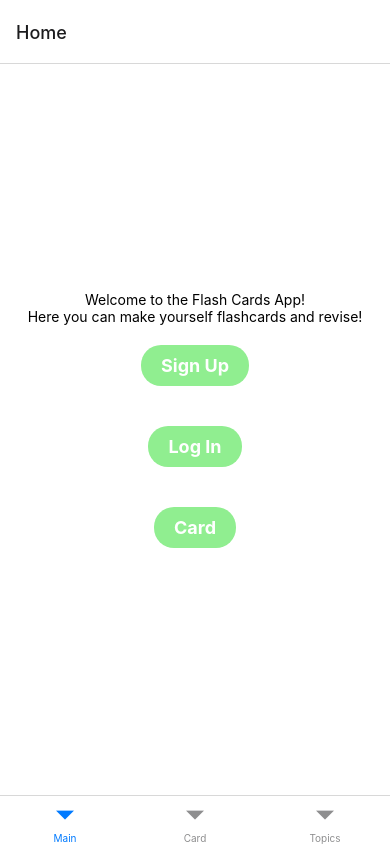
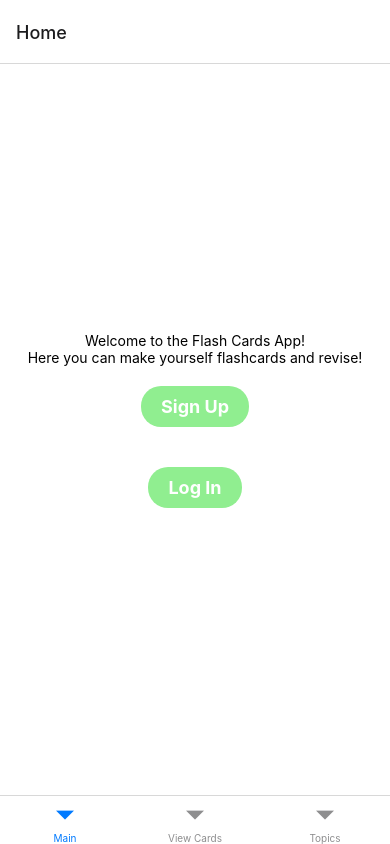
Before and after one commit to Jessel1994/flash-cards-fe, a React Native app in the folder FlashCardsApp/: screen / in a window 390 px wide. Built offline with nearby package versions, Linux system fonts and the light colour scheme.

Commit message:
changed homescreen

```diff
--- a/FlashCardsApp/App.js
+++ b/FlashCardsApp/App.js
@@ -53,14 +53,7 @@ function HomeScreen({ navigation }) {
         <Text style={styles.buttonText}>Log In</Text>
       </TouchableOpacity>
 
-      <TouchableOpacity
-        style={styles.button}
-        activeOpacity={0.7}
-        onPress={() => {
-          navigation.navigate('Card');
-        }}>
-        <Text style={styles.buttonText}>Card</Text>
-      </TouchableOpacity>
+
       <StatusBar style='auto' />
     </View>
   );
@@ -92,7 +85,7 @@ function MyTabs() {
         component={MyStack}
         options={{ headerShown: false }}
       />
-      <Tab.Screen name='Card' component={Card} />
+      <Tab.Screen name='View Cards' component={ViewCards} />
       <Tab.Screen name='Topics' component={Topics} />
     </Tab.Navigator>
   );
--- a/FlashCardsApp/components/Login.jsx
+++ b/FlashCardsApp/components/Login.jsx
@@ -23,8 +23,8 @@ const Login = ({ navigation }) => {
   const handleLogIn = (user) => {
 
     const navigateToCards = () => {
-      // Use navigation to navigate to the "SignUp" page
-      navigation.navigate('View Cards');
+
+      navigation.navigate('Create Card');
     };
 
 
```
